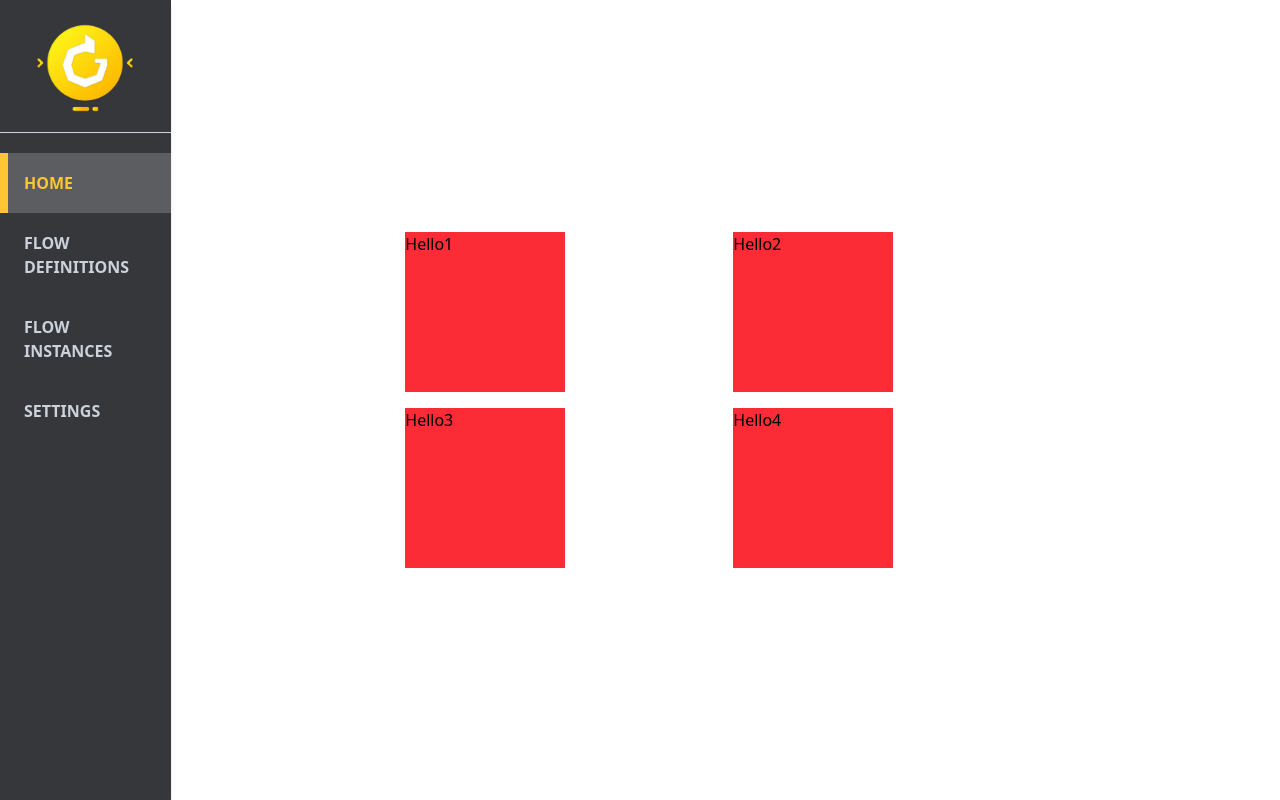
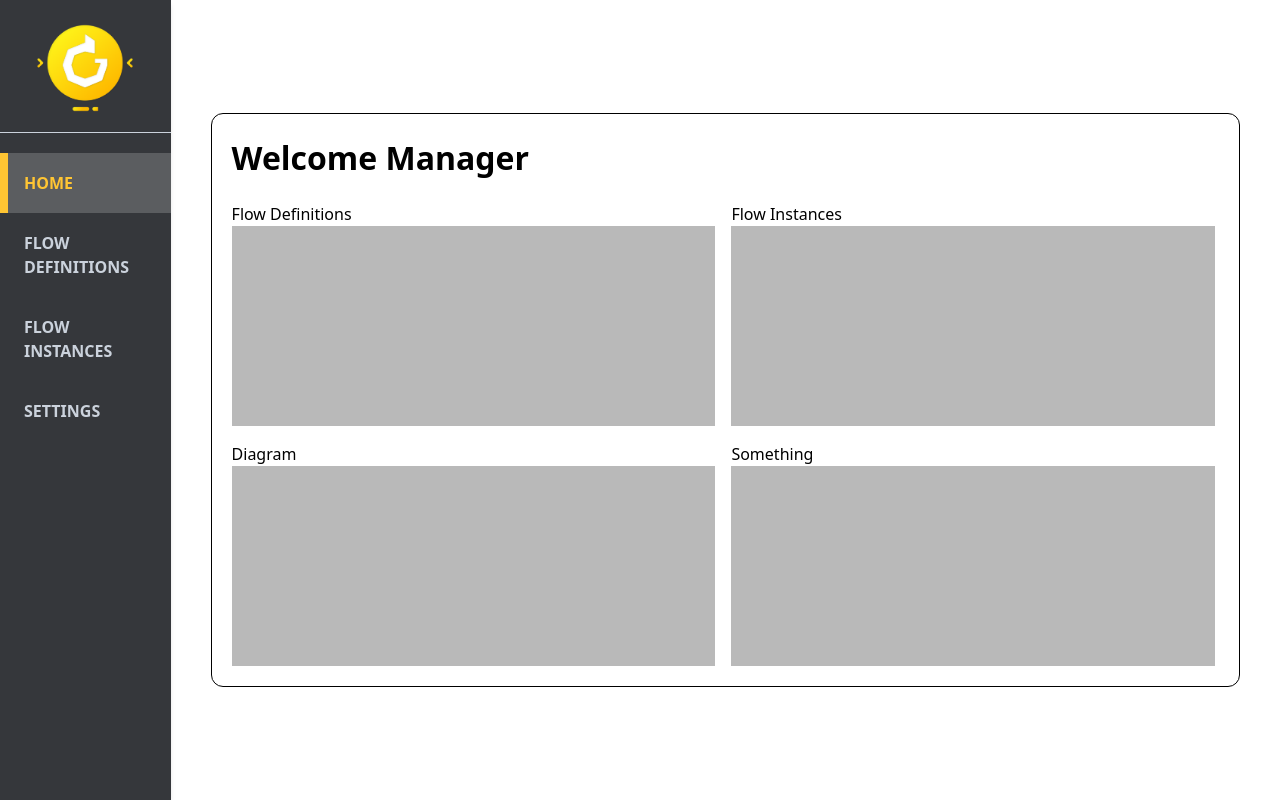
Before and after one commit to ZakariaShahruri/buildbase-dynamic-flow-engine, a Vue app: page / in a window 1280 px wide. Built offline with nearby package versions, Linux system fonts and the light colour scheme.

Commit message:
Feat[Home_UI]: Created Home page UI

```diff
--- a/src/App.vue
+++ b/src/App.vue
@@ -1,6 +1,7 @@
 <script setup lang="ts">
   import SideBar from './components/SideBar.vue';
   import WelcomeGrid from './components/WelcomeGrid.vue';
+
 </script>
 
 <template>
@@ -9,7 +10,9 @@
       <SideBar />
     </div>
     <div class="w-full flex items-center justify-center">
-      <WelcomeGrid />
+      <div class="w-full m-10 border rounded-xl">
+        <WelcomeGrid />
+      </div>
     </div>
   </main>
 </template>
--- a/src/components/WelcomeGrid.vue
+++ b/src/components/WelcomeGrid.vue
@@ -1,20 +1,39 @@
 <script setup lang="ts">
-    const gridStyle = "bg-red-500 h-[10rem] w-[10rem]"
+    const gridStyle = "bg-[#b9b9b9] h-50"
 </script>
 
 <template>
-  <div class="grid grid-cols-2 w-full max-w-[50vw] gap-4">
+  <div class="w-full p-5">
+    <p class="font-bold text-[2rem] pb-5">Welcome Manager</p>
+    <div class="flex flex-wrap gap-4">
+      <div class="w-[49%]">
+        <p>Flow Definitions</p>
+        <a href="">
           <div :class="gridStyle">
-      <p>Hello1</p>
           </div>
+        </a>
+      </div>
+      <div class="w-[49%]">
+        <p>Flow Instances</p>
+        <a href="">
           <div :class="gridStyle">
-      <p>Hello2</p>
           </div>
+        </a>
+      </div>
+      <div class="w-[49%]">
+        <p>Diagram</p>
+          <a href="">
           <div :class="gridStyle">
-      <p>Hello3</p>
           </div>
+        </a>
+      </div>
+      <div class="w-[49%]">
+        <p>Something</p>
+        <a href="">
           <div :class="gridStyle">
-      <p>Hello4</p>
+          </div>
+        </a>
+      </div>
     </div>
   </div>
 </template>
```
Lines whose indentation alone changed are shown as unchanged.
